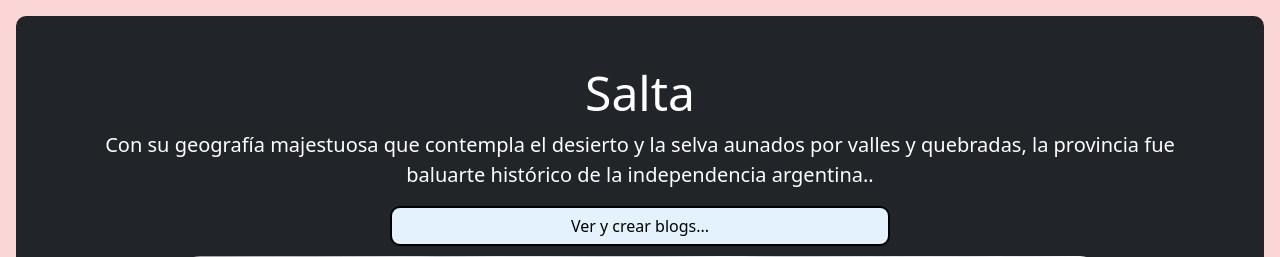
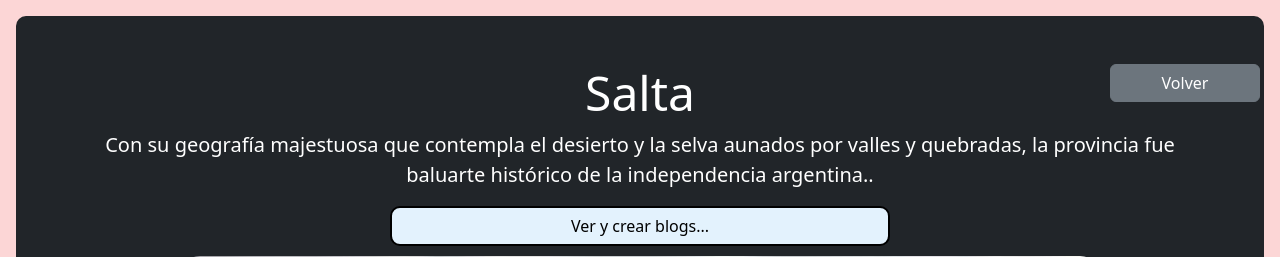
Before and after one commit to ManuelVB99/RegionesDeArgentina, a Django app: page /pages/noroeste/ in a window 1280 px wide. Shown: the part 56-313 px from the top of the page. Run offline with Django 4.2, Linux system fonts and the light colour scheme; some libraries are stand-ins or nearby versions.

Commit message:
Se agregaro funciones a los botones

```diff
--- a/Modelos/template/Noroeste/noroeste.html
+++ b/Modelos/template/Noroeste/noroeste.html
@@ -7,7 +7,7 @@
     <div class="text-bg-dark me-md-3 pt-3 px-3 pt-md-5 px-md-5 text-center overflow-hidden" style="border-radius:10px">
       <div style = "height: 80%; width: 100%; border: 2px">
           <div>
-            <h1 class="display-5">Salta</h1>
+            <h1 class="display-5">Salta<a class="btn btn-secondary" style="width: 150px;position: absolute; right: 20px" href="http://127.0.0.1:8000/">Volver</a></h1>
             <p class="lead">Con su geografía majestuosa que contempla el desierto y la selva aunados por valles y quebradas, la provincia fue baluarte histórico de la independencia argentina..</p>
             <a class="btn btn-warning" style="background-color: #e3f2fd; border: 2px solid black; border-radius:10px; width: 500px" href="/pages/noroeste/salta/">Ver y crear blogs...</a>
           </div>
```
